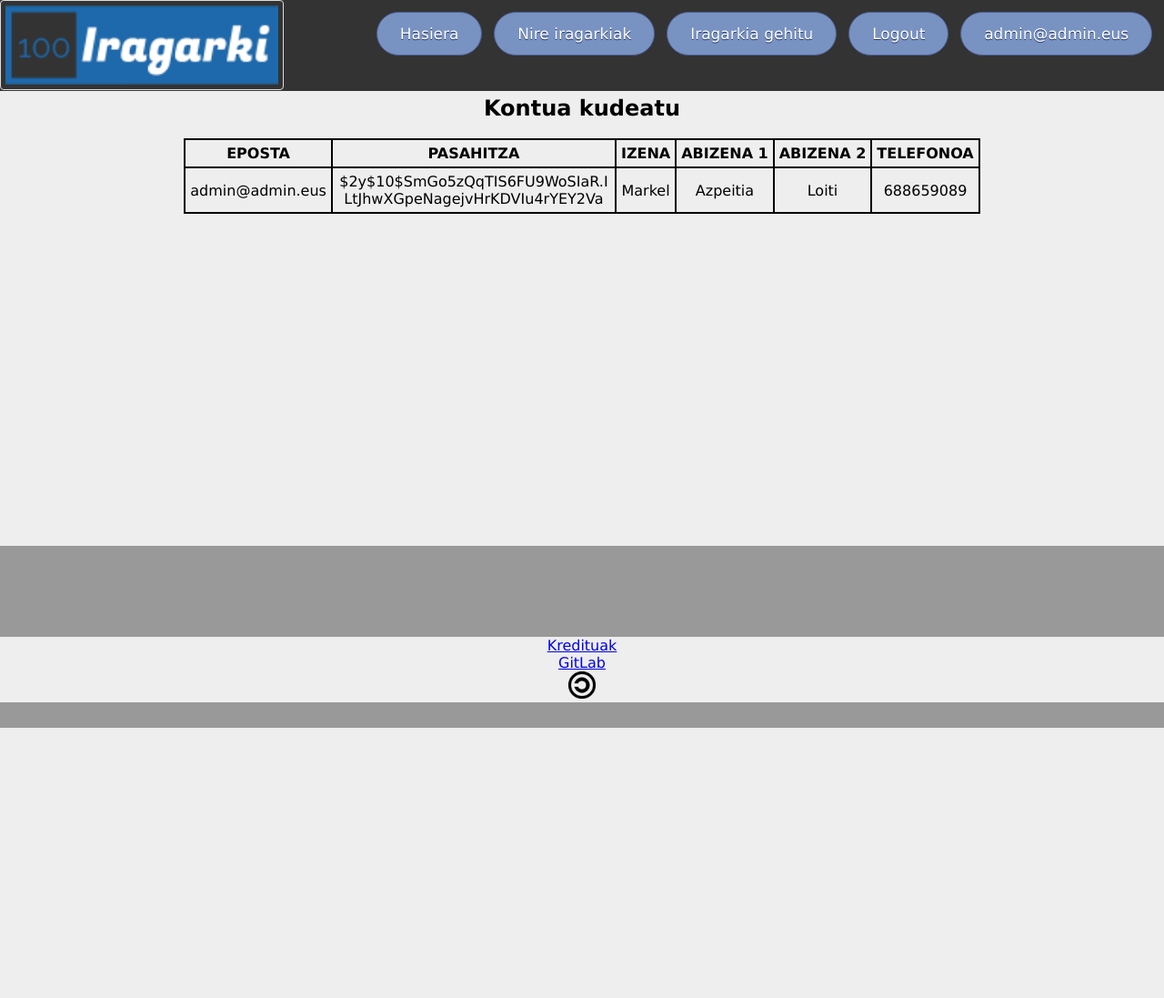
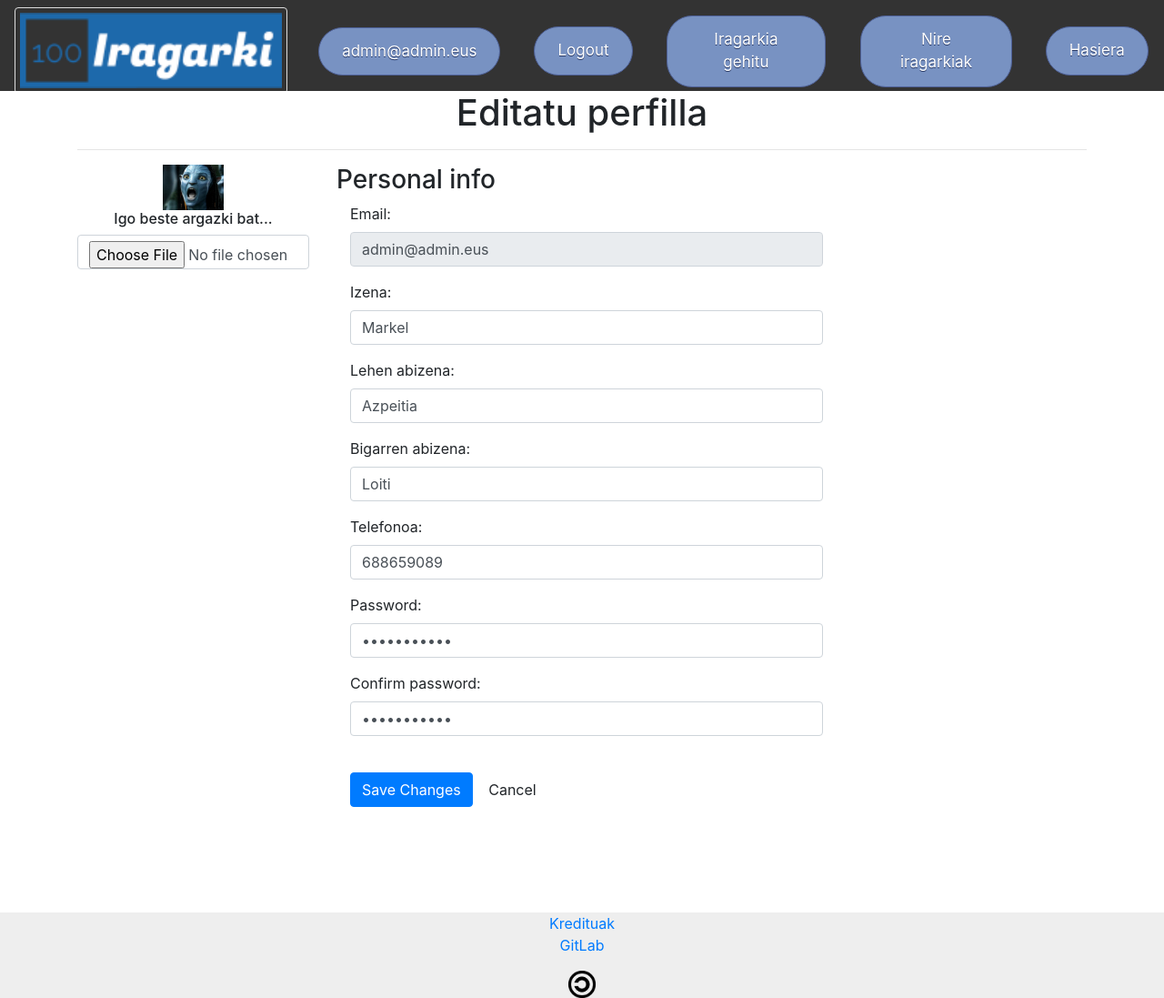
Before and after one commit to juletx/iragarkiak, a PHP site: page /wst03/php/ShowAccount.php in a window 1280 px wide. Shown: the whole page at 91% size. Before the commit the page ends 800 px from the top, so only its background shows below. Run offline with PHP 8.4, Linux system fonts and the light colour scheme; a user stored in the database is signed in; data comes from the database, SQL or seed files in the repository.

Commit message:
Kudeatu perfilla

```diff
--- a/php/DbConfig.php
+++ b/php/DbConfig.php
@@ -3,7 +3,7 @@ $lokal = 1; //0 hodeirako
 if ($lokal) {
     $zerbitzaria = "localhost";
     $erabiltzailea = "root";
-    $gakoa = "";
+    $gakoa = "admin";
     $db = "db";
 } else {
     $zerbitzaria = "localhost";
--- a/php/ShowAccount.php
+++ b/php/ShowAccount.php
@@ -4,14 +4,15 @@
 
 <head>
 	<?php include '../html/Head.html'?>
+    <script src="https://code.jquery.com/jquery-3.3.1.slim.min.js" integrity="sha384-q8i/X+965DzO0rT7abK41JStQIAqVgRVzpbzo5smXKp4YfRvH+8abtTE1Pi6jizo" crossorigin="anonymous"></script>
+<script src="https://cdnjs.cloudflare.com/ajax/libs/popper.js/1.14.7/umd/popper.min.js" integrity="sha384-UO2eT0CpHqdSJQ6hJty5KVphtPhzWj9WO1clHTMGa3JDZwrnQq4sF86dIHNDz0W1" crossorigin="anonymous"></script>
+<script src="https://stackpath.bootstrapcdn.com/bootstrap/4.3.1/js/bootstrap.min.js" integrity="sha384-JjSmVgyd0p3pXB1rRibZUAYoIIy6OrQ6VrjIEaFf/nJGzIxFDsf4x0xIM+B07jRM" crossorigin="anonymous"></script>
+<script src="../js/ShowImageInForm.js"></script>
+<link rel="stylesheet" href="https://stackpath.bootstrapcdn.com/bootstrap/4.3.1/css/bootstrap.min.css" integrity="sha384-ggOyR0iXCbMQv3Xipma34MD+dH/1fQ784/j6cY/iJTQUOhcWr7x9JvoRxT2MZw1T" crossorigin="anonymous">
 </head>
 
 <body>
 	<?php include '../php/Menus.php' ?>
-	<section class="main" id="s1">
-	<div id="taula">
-			<h2>Kontua kudeatu</h2>
-			<br>
             <?php
                 include '../php/DbConfig.php';
 				$esteka = mysqli_connect($zerbitzaria, $erabiltzailea, $gakoa, $db) or die("Errorea datu-baseko konexioan");
@@ -21,23 +22,87 @@
 				$sql = "SELECT * FROM users WHERE email='$email'";
 				$emaitza = mysqli_query($esteka, $sql) or die("Errorea datu-baseko kontsultan");
 
-				echo '<table> <thead> <tr> <th> EPOSTA </th>
-            	<th> PASAHITZA </th> <th> IZENA </th>
-            	<th> ABIZENA 1 </th> <th> ABIZENA 2 </th>
-				<th> TELEFONOA </th> </thead> <tbody>';
+				while ($row = mysqli_fetch_array($emaitza, MYSQLI_ASSOC)) {
+                    $email=$row['email'];
+                    $name=$row['name'];
+                    $surname1=$row['surname1'];
+                    $surname2=$row['surname2'];
+                    $tel=$row['telephone'];
+				}
+				mysqli_free_result($emaitza);
+            ?>
+<div class="container">
+    <h1  style="text-align:center">Editatu perfilla</h1>
+  	<hr>
+	<div class="row">
+      <!-- left column -->
+      <div class="col-md-3">
+        <div class="text-center">
+          <img src="../images/Avatar.jpg" class="avatar img-circle" alt="avatar" id="argazki">
+          <h6>Igo beste argazki bat...</h6>
 
-				while ($row = mysqli_fetch_array($emaitza, MYSQLI_ASSOC)) {
-					echo '<tr> <td>'.$row['email'].'</td> <td style="word-wrap:break-word; max-width:300px">'.$row['password'].
-					'</td> <td>'.$row['name'].'</td> <td>'.$row['surname1'].'</td> <td>'.$row['surname2'].'</td> <td>'.$row['telephone'].'</td> </tr>';
-				}
+          <input type="file" class="form-control" id="argazkiaa" accept="image/*">
+        </div>
+      </div>
 
-				echo '</tbody> </table>';
-
-				mysqli_free_result($emaitza);
-            	mysqli_close($esteka);
-            ?>
-        </div>
-	</section>
+      <!-- edit form column -->
+      <div class="col-md-9 personal-info">
+        <h3>Personal info</h3>
+        <form class="form-horizontal" role="form" action="#" method="post" name="eguneratu" id="eguneratu">
+        <div class="form-group">
+            <label class="col-lg-3 control-label">Email:</label>
+            <div class="col-lg-8">
+              <input class="form-control" type="text" value="<?php echo $email; ?>" readonly/>
+            </div>
+          </div>
+        <div class="form-group">
+            <label class="col-lg-3 control-label">Izena:</label>
+            <div class="col-lg-8">
+              <input class="form-control" type="text" value="<?php echo $name; ?>"/>
+            </div>
+          </div>
+          <div class="form-group">
+            <label class="col-lg-3 control-label">Lehen abizena:</label>
+            <div class="col-lg-8">
+              <input class="form-control" type="text" value="<?php echo $surname1; ?>"/>
+            </div>
+          </div>
+          <div class="form-group">
+            <label class="col-lg-3 control-label">Bigarren abizena:</label>
+            <div class="col-lg-8">
+              <input class="form-control" type="text" value="<?php echo $surname2; ?>"/>
+            </div>
+          </div>
+          <div class="form-group">
+            <label class="col-lg-3 control-label">Telefonoa:</label>
+            <div class="col-lg-8">
+              <input class="form-control" type="text" value="<?php echo $tel; ?>"/>
+            </div>
+          </div>
+          <div class="form-group">
+            <label class="col-lg-3 control-label">Password:</label>
+            <div class="col-lg-8">
+              <input class="form-control" type="password" value="11111122333">
+            </div>
+          </div>
+          <div class="form-group">
+            <label class="col-lg-3 control-label">Confirm password:</label>
+            <div class="col-lg-8">
+              <input class="form-control" type="password" value="11111122333">
+            </div>
+          </div>
+          <div class="form-group">
+            <label class="col-lg-3 control-label"></label>
+            <div class="col-lg-8">
+              <input type="button" class="btn btn-primary" value="Save Changes">
+              <span></span>
+              <input type="reset" class="btn btn-default" value="Cancel">
+            </div>
+          </div>
+        </form>
+      </div>
+  </div>
+</div>
 	<?php include '../html/Footer.html' ?>
 </body>
 
--- a/styles/Style.css
+++ b/styles/Style.css
@@ -11,7 +11,7 @@ html {
 
 body {
 	margin: 0;
-	background-color: #d1e3ff;
+	background-color: #21ce77;
 }
 
 #page-wrap {
@@ -84,10 +84,6 @@ section {
 	max-height: 100%;
 	max-width: 100%;
 	overflow: auto;
-}
-
-div {
-	display: inline-block;
 }
 
 div#form {
@@ -190,6 +186,7 @@ div#erabiltzaileKop {
 		-1px -1px 2px #fff inset;
 	border-radius: 3px/6px;
   width:70%;
+
 }
 
 .home-anuntzio-detail {
@@ -287,10 +284,9 @@ div#erabiltzaileKop {
 }
 
 .shadow {
-	-webkit-border-radius: 0% 0% 100% 100% / 0% 0% 8px 8px;
-	-webkit-box-shadow: rgba(0, 0, 0, .30) 0 2px 3px;
     width: 70%;
   height: 10%;
+  display: inline-block;
 }
 
 .ad-big {
@@ -364,3 +360,7 @@ div#erabiltzaileKop {
 .ad-big-footer-description{
   text-align:justify;
 }
+#argazki{
+    max-height: 50px;
+    max-width: 100px;
+}
```
